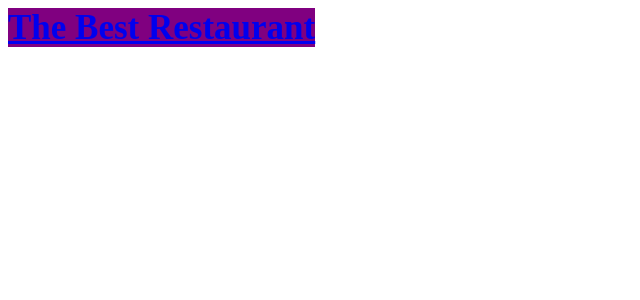
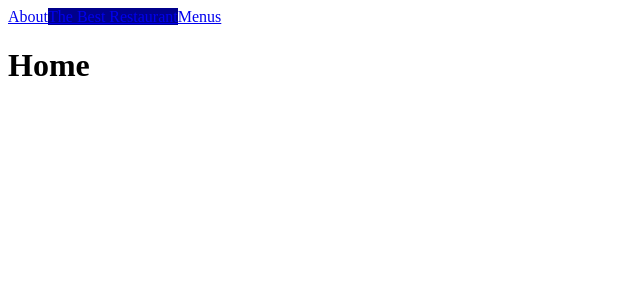
Before and after one commit to Dwein9/restaurant, a React (Create React App) app: page / in a window 1280 px wide. Shown: the top 300 px of the page, without its empty margins (0-640 px from the left). Built offline with nearby package versions, Linux system fonts and the light colour scheme; the HTML template or start-up script is replaced by a standard one.

Commit message:
edits to nav component and rrd

```diff
--- a/src/App.js
+++ b/src/App.js
@@ -1,21 +1,20 @@
 import React, { Component } from 'react'
-import { BrowserRouter as Router } from 'react-router-dom'
+import { BrowserRouter as Router, Route, NavLink } from 'react-router-dom';
+
 import './style/index.css'
 import Nav from './nav'
 
 class App extends Component {
   render() {
     return (
-      <div>
-        <Router>
-          <div>
-            <Nav header={"The Best Restaurant"}/>
-              <div className='container'>
-                <div className="row"></div>
-              </div>
-          </div>
+      <Router>
+        <div>
+          <Nav header={"The Best Restaurant"} />
+          <Route exact path="/" render={() => <h1>Home</h1>} />
+          <Route exact path="/about" render={() => <h1>About</h1>} />
+          <Route exact path="/menus" render={() => <h1>Menus</h1>} />
+        </div>
       </Router>
-    </div>
     )
   }
 }
--- a/src/nav.js
+++ b/src/nav.js
@@ -1,14 +1,15 @@
 import React, { Component } from 'react';
-import { Link } from 'react-router-dom'
+import { NavLink } from 'react-router-dom'
 
 class Nav extends Component {
   render(){
     return (
-      <nav className="">
-        <div className="">
-          <Link className="nav" to='/'>{this.props.header}</Link>
-        </div>
+      <nav>
+        <NavLink to="/about" exact activeStyle={{ background: 'darkblue'}}>About</NavLink>
+        <NavLink to="/" exact activeStyle={{ background: 'darkblue' }}>{this.props.header}</NavLink>
+        <NavLink to="/menus" exact activeStyle={{ background: 'darkblue' }}>Menus</NavLink>
       </nav>
+
     )
   }
 }
```
